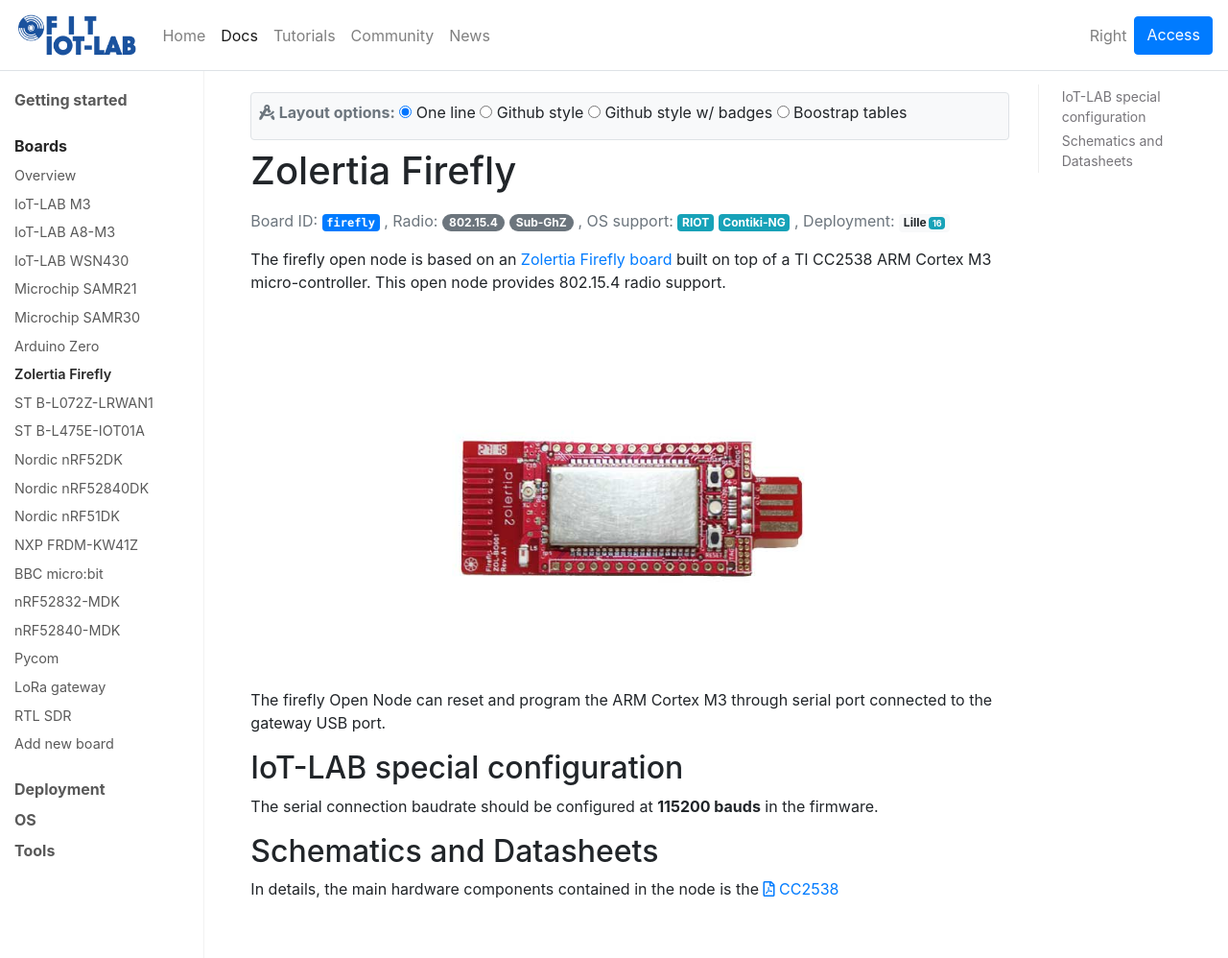
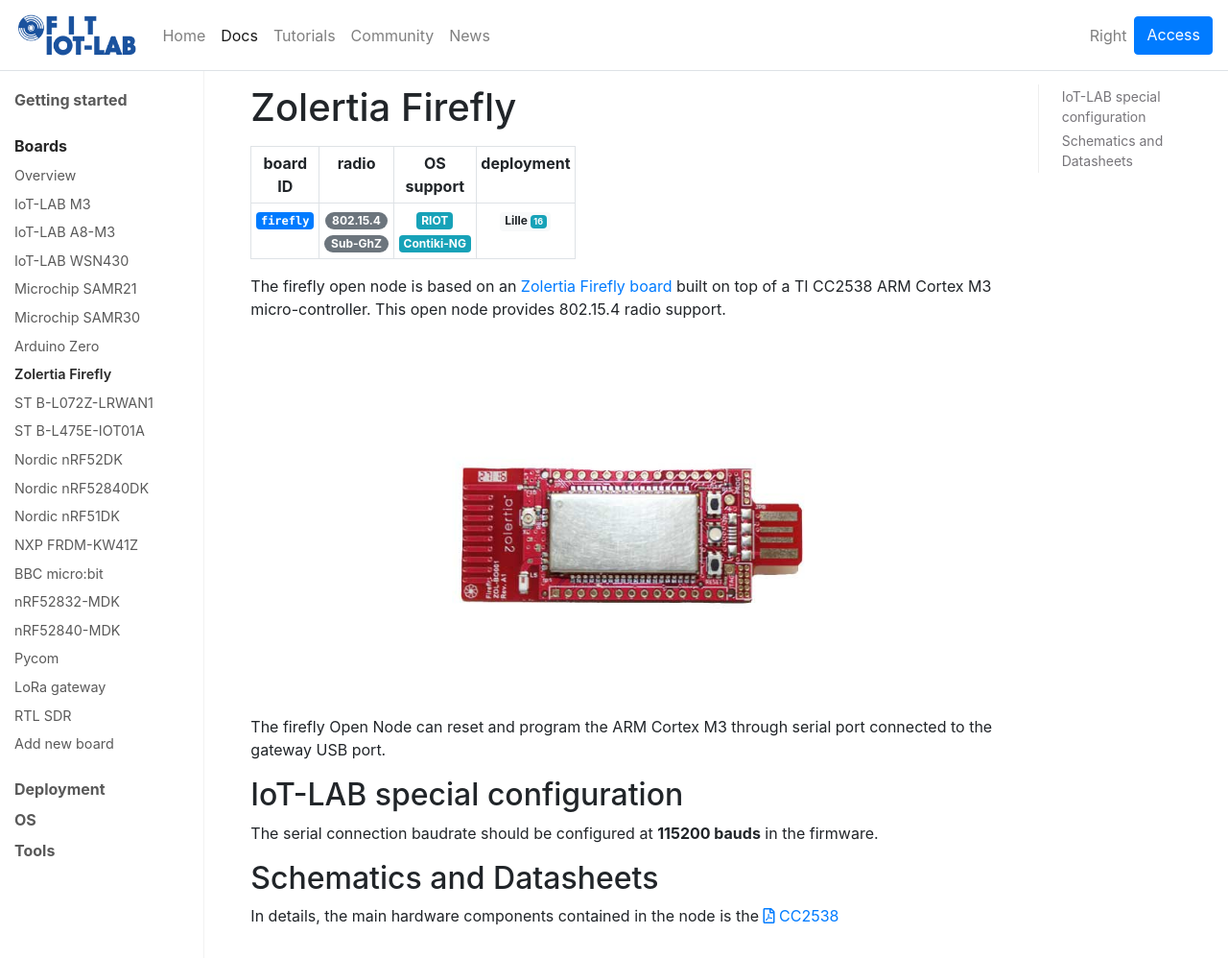
Before and after one commit to iot-lab/iot-lab.github.io, a Jekyll site: the page built from docs/boards/zolertia-firefly.md, in a window 1280 px wide and 998 px high. Shown: the whole window at 96% size. Built offline with Jekyll 4.4.1, drawn with Linux system fonts in a browser that asks for light colours.

Commit message:
docs/boards: badges option chosen

```diff
--- a/_layouts/docs-board.html
+++ b/_layouts/docs-board.html
@@ -1,14 +1,6 @@
 ---
 layout: docs
 ---
-<div class="border bg-light rounded p-2 my-2">
-  <span class="text-muted"><i class="fas fa-drafting-compass"></i> <strong>Layout options:</strong></span>
-  <input name="collapseGroup" type="radio" data-toggle="collapse" id="radio-oneline" data-target="#pills-oneline" checked/> <label for="radio-oneline">One line</label>
-  <input name="collapseGroup" type="radio" data-toggle="collapse" id="radio-github" data-target="#pills-github"/> <label for="radio-github">Github style</label>
-  <input name="collapseGroup" type="radio" data-toggle="collapse" id="radio-badges" data-target="#pills-badges"/> <label for="radio-badges">Github style w/ badges</label>
-  <input name="collapseGroup" type="radio" data-toggle="collapse" id="radio-table" data-target="#pills-table"/> <label for="radio-table">Boostrap tables</label>
-</div>
-
 <h1>{% if page.title %}{{ page.title }}{% else %}{{ page.board }}{% endif %}</h1>
 <p class="lead">{{ page.description }}</p>
 
@@ -16,58 +8,6 @@
 {% assign board = board.first %}
 {% assign os_support = site.data.oses | where_exp:"item", "item.boards contains page.board" %}
 
-<div id="collapse-parent">
-  <div data-parent="#collapse-parent" class="collapse show" id="pills-oneline" aria-labelledby="pills-oneline-tab">
-      <p>
-          <span class="text-muted">Board ID:</span>
-          <span class="badge badge-primary text-monospace">{{ board.board-id }}</span>
-          <span class="text-muted">, Radio:</span>
-          {% for radio in board.radio %}
-              <span class="badge badge-pill badge-secondary">{{ radio }}</span>
-          {% endfor %}
-          <span class="text-muted">, OS support:</span>
-          {% for os in os_support %}
-          <a class="badge badge-info" href="{{ '/docs/os/' | relative_url }}{{ os.name | slugify }}">{{ os.name }}</a>
-          {% endfor %}
-          <span class="text-muted">, Deployment:</span>
-          {% for loc in site.data.deployments %}
-          {% assign deployment = loc.deployment | where: "board", page.board | first %}
-          {% if deployment %}
-          <a class="badge badge-light" href="{{ '/docs/deployment/' | relative_url }}{{ loc.site | slugify }}">{{ loc.site }} <span class="badge badge-info">{{ deployment.number }}</span></a>
-          {% endif %}
-          {% endfor %}
-      </p>
-  </div>
-  <div data-parent="#collapse-parent" class="collapse" id="pills-github" aria-labelledby="pills-github-tab">
-      <table class="table table-sm table-bordered text-center" style="width: 0">
-          <tbody>
-              <tr>
-                  <th>board ID</th>
-                  <th>radio</th>
-                  <th>OS support</th>
-                  <th>deployment</th>
-              </tr>
-              <tr>
-                  <td>{{ board.board-id }}</td>
-                  <td>{{ board.radio | join: ", " }}</td>
-                  <td>
-                      {% for os in os_support %}
-                      <a href="{{ '/docs/os/' | relative_url }}{{ os.name | slugify }}">{{ os.name }}</a>
-                      {% endfor %}
-                  </td>
-                  <td>
-                      {% for loc in site.data.deployments %}
-                      {% assign deployment = loc.deployment | where: "board", page.board | first %}
-                      {% if deployment %}
-                      <a href="{{ '/docs/deployment/' | relative_url }}{{ loc.site | slugify }}">{{ loc.site }}({{ deployment.number }})</a>
-                      {% endif %}
-                      {% endfor %}
-                  </td>
-              </tr>
-          </tbody>
-      </table>
-  </div>
-  <div data-parent="#collapse-parent" class="collapse" id="pills-badges" aria-labelledby="pills-badges-tab">
 <table class="table table-sm table-bordered text-center" style="width: 0">
   <tbody>
       <tr>
@@ -99,42 +39,5 @@
       </tr>
   </tbody>
 </table>
-  </div>
-  <div data-parent="#collapse-parent" class="collapse" id="pills-table" aria-labelledby="pills-table-tab">
-      <table class="table table-sm text-center">
-          <thead class="thead-light">
-              <tr>
-                  <th>board ID</th>
-                  <th>radio</th>
-                  <th>OS support</th>
-                  <th>deployment</th>
-              </tr>
-          </thead>
-          <tbody>
-              <tr>
-                  <td><span class="badge badge-primary text-monospace">{{ board.board-id }}</span></td>
-                  <td>
-                      {% for radio in board.radio %}
-                      <span class="badge badge-pill badge-secondary">{{ radio }}</span>
-                      {% endfor %}
-                  </td>
-                  <td>
-                      {% for os in os_support %}
-                      <a class="badge badge-info" href="{{ '/docs/os/' | relative_url }}{{ os.name | slugify }}">{{ os.name }}</a>
-                      {% endfor %}
-                  </td>
-                  <td>
-                      {% for loc in site.data.deployments %}
-                      {% assign deployment = loc.deployment | where: "board", page.board | first %}
-                      {% if deployment %}
-                      <a class="badge badge-light" href="{{ '/docs/deployment/' | relative_url }}{{ loc.site | slugify }}">{{ loc.site }} <span class="badge badge-info">{{ deployment.number }}</span></a>
-                      {% endif %}
-                      {% endfor %}
-                  </td>
-              </tr>
-          </tbody>
-      </table>
-  </div>
-</div>
 
 {{ content }}
```
Lines whose indentation alone changed are shown as unchanged.
